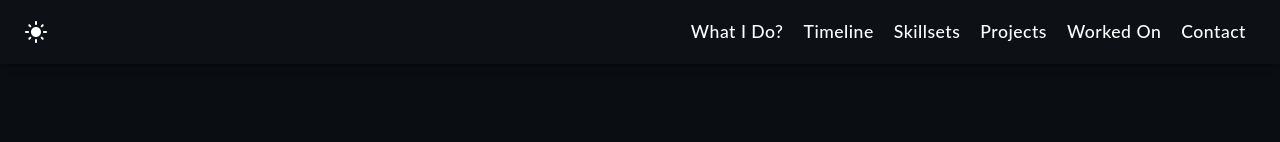
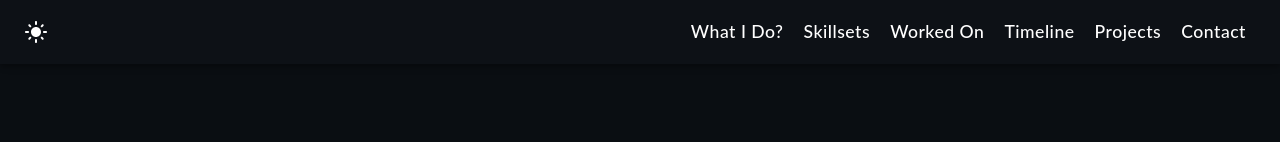
Before and after one commit to CalebLewis14/Portfolio_Caleb, a React (Create React App) app: page / in a window 1280 px wide. Shown: the top 142 px of the page. Built offline with nearby package versions, Linux system fonts and the light colour scheme.

Commit message:
latestt_t

```diff
--- a/src/components/Navigation.tsx
+++ b/src/components/Navigation.tsx
@@ -17,7 +17,7 @@ import MenuIcon from '@mui/icons-material/Menu';
 import Toolbar from '@mui/material/Toolbar';
 
 const drawerWidth = 240;
-const navItems = [['What I Do?', 'expertise'], ['Timeline', 'history'], ['Skillsets', 'ProficiencySection'], ['Projects', 'projects'], ['Worked On', 'Workedon'], ['Contact', 'contact']];
+const navItems = [['What I Do?', 'expertise'], ['Skillsets', 'ProficiencySection'], ['Worked On', 'Workedon'], ['Timeline', 'history'],  ['Projects', 'projects'],  ['Contact', 'contact']];
 
 function Navigation({parentToChild, modeChange}: any) {
 
```
